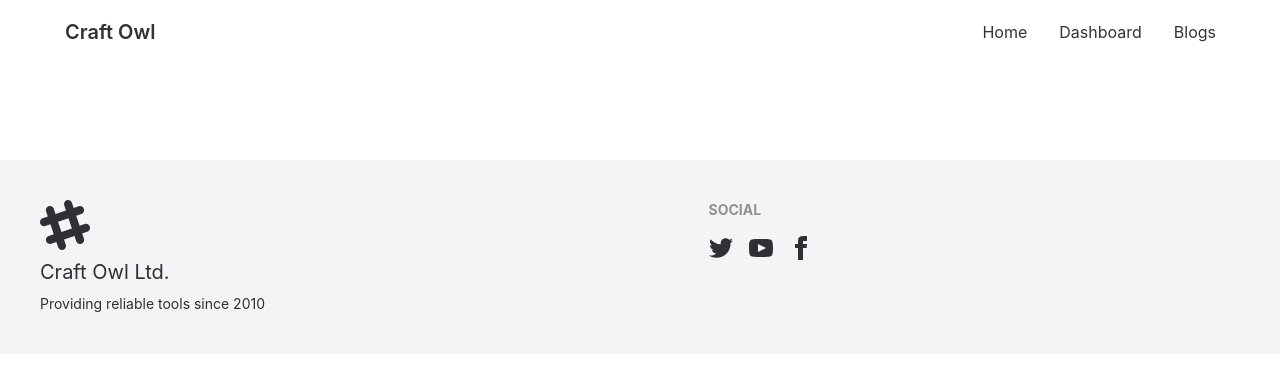
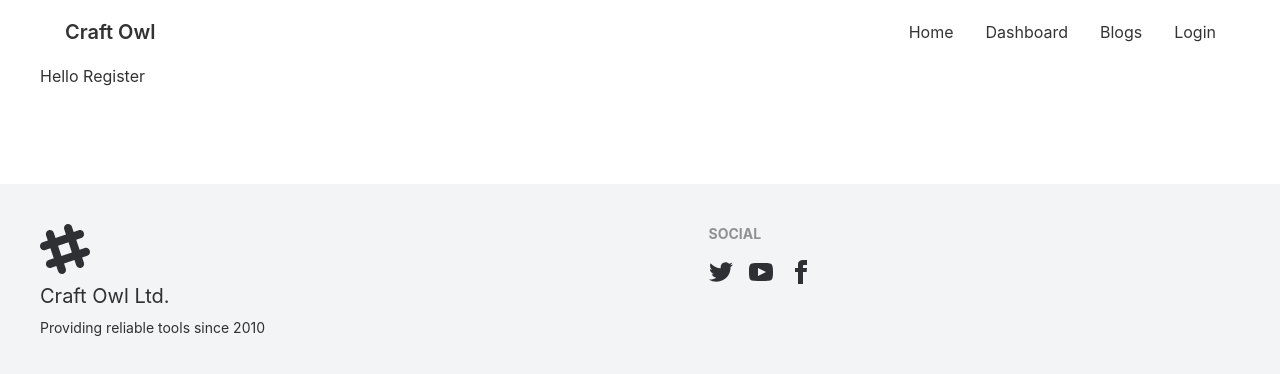
Before and after one commit to Wahidul505/craft-owl-client, a React (Create React App) app: page /register in a window 1280 px wide. Shown: the top 374 px of the page. Built offline with nearby package versions, Linux system fonts and the light colour scheme.

Commit message:
created login and register page

```diff
--- a/src/App.js
+++ b/src/App.js
@@ -1,4 +1,6 @@
 import { Route, Routes } from "react-router-dom";
+import Login from "./Pages/Auth/Login";
+import Register from "./Pages/Auth/Register";
 import Landing from "./Pages/Home/Landing";
 import Purchase from "./Pages/Purchase/Purchase";
 import Footer from "./Pages/Shared/Footer";
@@ -11,6 +13,8 @@ function App() {
       <Routes>
         <Route path="/" element={<Landing />} />
         <Route path="/purchase" element={<Purchase />} />
+        <Route path="/login" element={<Login />} />
+        <Route path="/register" element={<Register />} />
       </Routes>
       <Footer />
     </div>
--- a/src/Pages/Auth/Login.js
+++ b/src/Pages/Auth/Login.js
@@ -3,7 +3,7 @@ import React from 'react';
 const Login = () => {
     return (
         <div>
-
+            <h1>hi login</h1>
         </div>
     );
 };
--- a/src/Pages/Auth/Register.js
+++ b/src/Pages/Auth/Register.js
@@ -3,7 +3,7 @@ import React from 'react';
 const Register = () => {
     return (
         <div>
-
+            <h1>Hello Register</h1>
         </div>
     );
 };
--- a/src/Pages/Shared/NavBar.js
+++ b/src/Pages/Shared/NavBar.js
@@ -6,6 +6,7 @@ const NavBar = () => {
         <li><Link to='/'>Home</Link></li>,
         <li><Link to='/dashboard'>Dashboard</Link></li>,
         <li><Link to='/blogs'>Blogs</Link></li>,
+        <li><Link to='/login'>Login</Link></li>,
     ]
     return (
         <div class="navbar bg-base-100">
```
